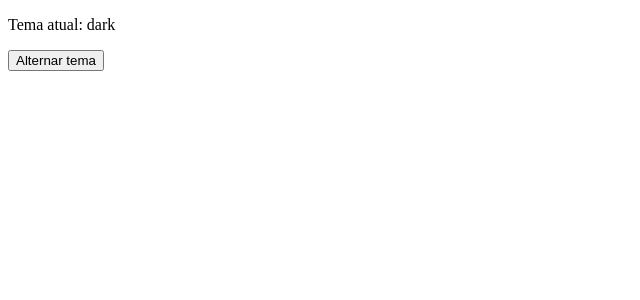
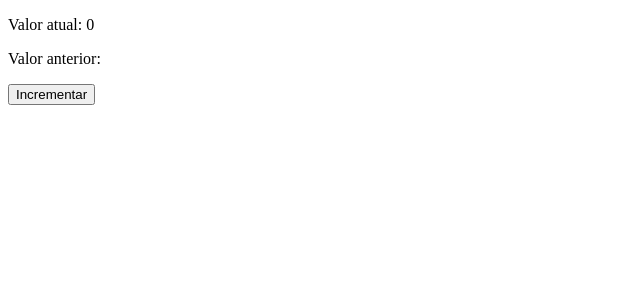
Before and after one commit to lucasmsouza24/react-study, a React (Vite) app: page / in a window 1280 px wide. Shown: the top 300 px of the page, without its empty margins (0-640 px from the left). Built offline with nearby package versions, Linux system fonts and the light colour scheme.

Commit message:
feat: :sparkles: learn about `useRef()`

```diff
--- a/src/App.jsx
+++ b/src/App.jsx
@@ -1,7 +1,7 @@
-import ThemeProviderApp from "./topics/02-hooks/02-useContext/ThemeProviderApp"
+import PreviousValueTracker from "./topics/02-hooks/03-useRef/PreviousValueTracker"
 
 function App() {
-  return <ThemeProviderApp />
+  return <PreviousValueTracker />
 }
 
 export default App
--- /dev/null
+++ b/src/topics/02-hooks/03-useRef/PreviousValueTracker.jsx
@@ -0,0 +1,18 @@
+import { useState, useRef, useEffect } from "react";
+
+export default function PreviousValueTracker() {
+    const [count, setCount] = useState(0);
+    const prevCount = useRef();
+
+    useEffect(() => {
+        prevCount.current = count;
+    }, [count]);
+
+    return (
+        <div>
+            <p>Valor atual: {count}</p>
+            <p>Valor anterior: {prevCount.current}</p>
+            <button onClick={() => setCount(count + 1)}>Incrementar</button>
+        </div>
+    )
+}
```
Also changed, not shown: src/topics/02-hooks/03-useRef/AutoFocusInput.jsx (added, +11 -0 lines).
